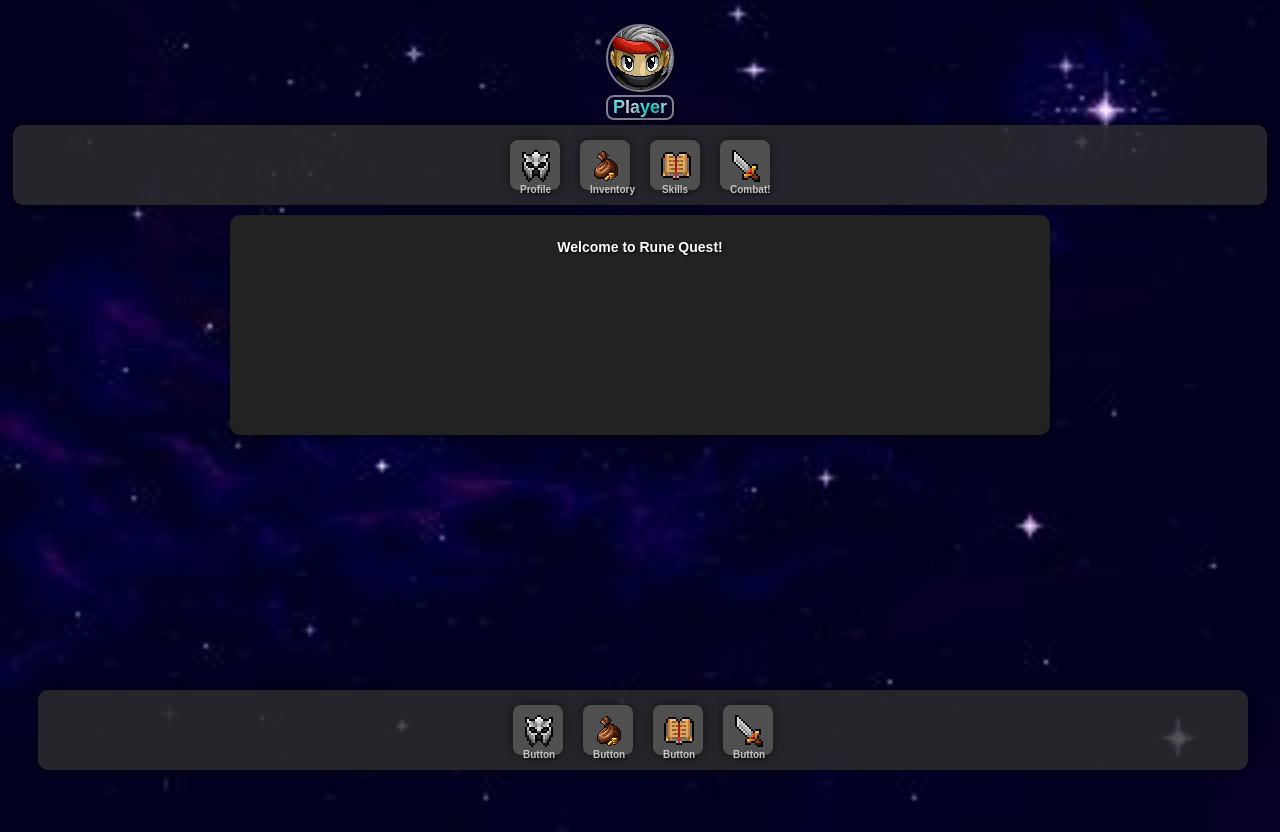
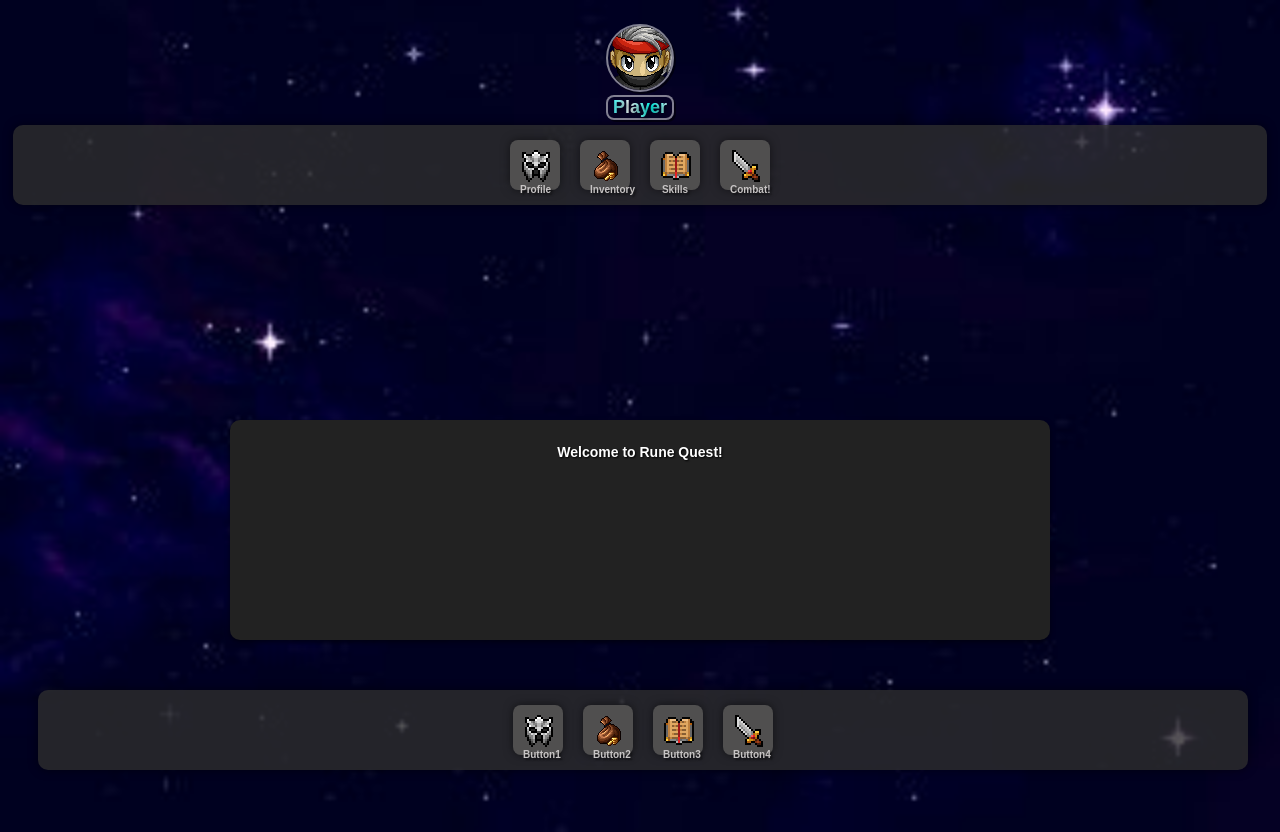
Before and after one commit to V4mpw0L/Rune-Quest, a plain HTML site: page index.html in a window 1280 px wide. Drawn offline with Linux system fonts and the light colour scheme.

Commit message:
Update index.html

```diff
--- a/index.html
+++ b/index.html
@@ -30,25 +30,25 @@
     </div>
 </div>
 
+<div id="gameContent">
+    <!-- O conteúdo do jogo será adicionado aqui -->
+
+</div>
+
+
 <div id="messageBox">
     <p >Welcome to Rune Quest!</p>
 </div>
 
-<div id="gameContent">
-    <!-- O conteúdo do jogo será adicionado aqui -->
-</div>
-
-
 <div id="bottomBar">
     <div id="buttonsBottom">
-        <button id="bottomButton1"><img src="./img/profile_icon.png" alt="Button 1">Button</button>
-        <button id="bottomButton2"><img src="./img/inventory.png" alt="Button 2">Button</button>
-        <button id="bottomButton3"><img src="./img/skills_icon.png" alt="Button 3">Button</button>
-        <button id="bottomButton4"><img src="./img/combat_icon.png" alt="Button 4">Button</button>
+        <button id="bottomButton1"><img src="./img/profile_icon.png" alt="Button 1">Button1</button>
+        <button id="bottomButton2"><img src="./img/inventory.png" alt="Button 2">Button2</button>
+        <button id="bottomButton3"><img src="./img/skills_icon.png" alt="Button 3">Button3</button>
+        <button id="bottomButton4"><img src="./img/combat_icon.png" alt="Button 4">Button4</button>
     </div>
 </div>
 
-<script src="inventory.js"></script>
 <script src="game.js"></script>
 </body>
 </html>
```
